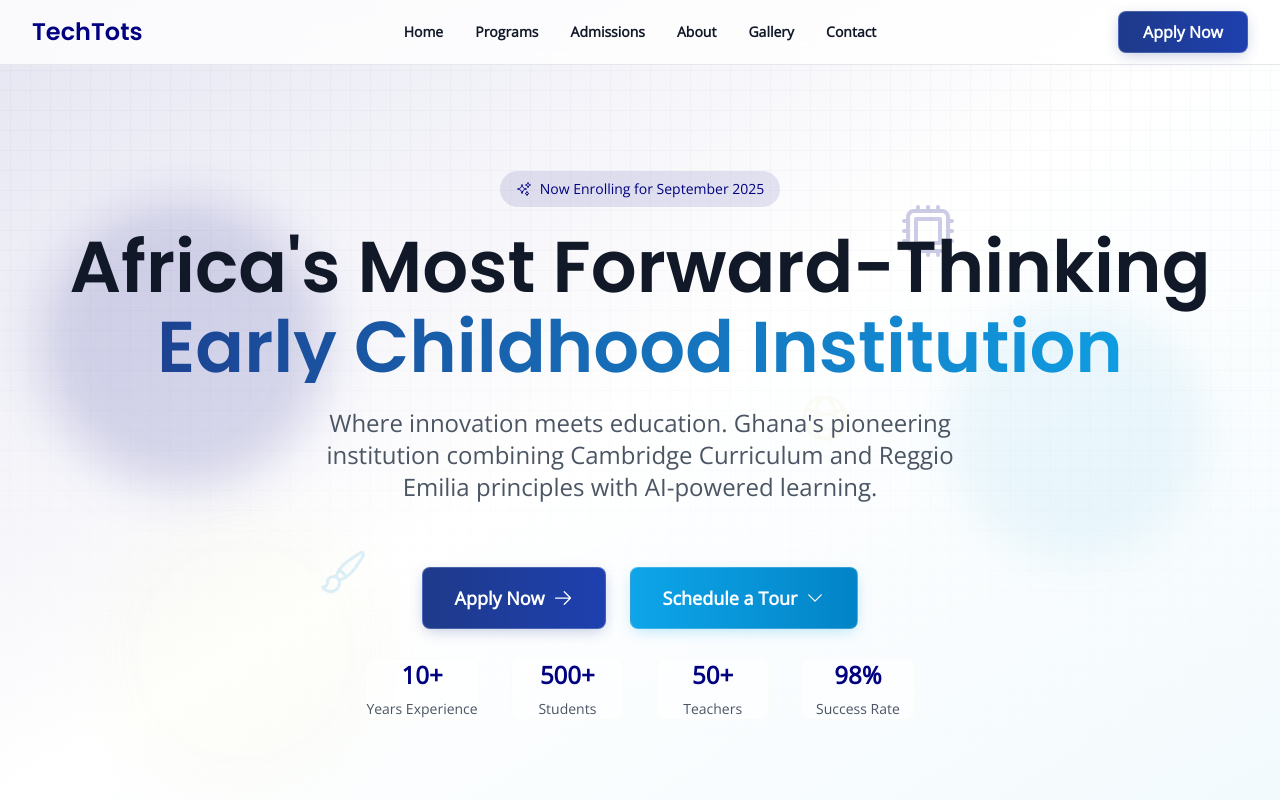
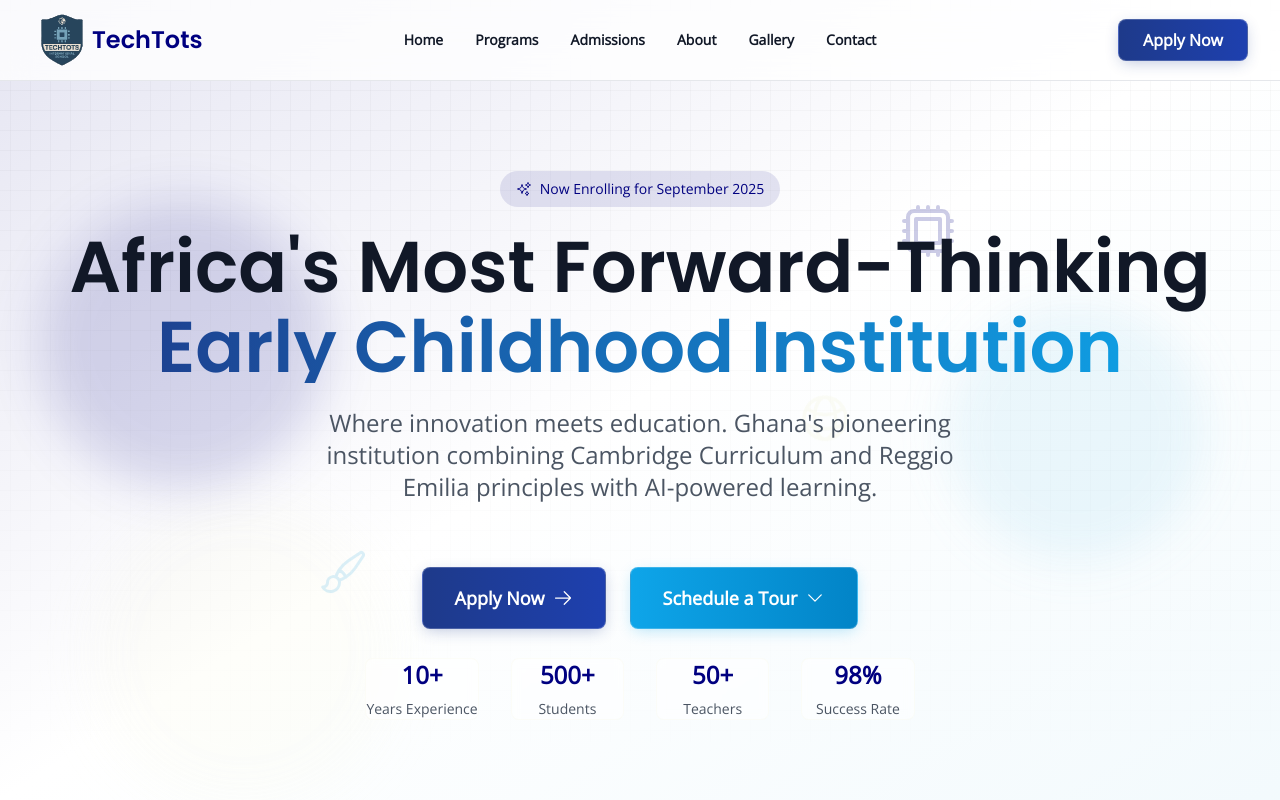
Before and after one commit to aurarich/techtots-web, a Next.js app: page / in a window 1280 px wide. Shown: the top 800 px of the page. Built offline with nearby package versions, Linux system fonts and the light colour scheme.

Commit message:
added logo to header

```diff
--- a/src/components/Navbar.tsx
+++ b/src/components/Navbar.tsx
@@ -3,6 +3,7 @@
 import { useState } from 'react';
 import Link from 'next/link';
 import { Bars3Icon, XMarkIcon } from '@heroicons/react/24/outline';
+import Image from 'next/image';
 
 const navigation = [
   { name: 'Home', href: '/' },
@@ -17,10 +18,11 @@ export default function Navbar() {
   const [mobileMenuOpen, setMobileMenuOpen] = useState(false);
 
   return (
-    <header className="fixed inset-x-0 top-0 z-50 border-b border-gray-200 bg-white/80 backdrop-blur-lg">
+    <header className="fixed inset-x-0 top-0 z-50 border-b border-gray-200 bg-white/80 backdrop-blur-lg py-2">
       <nav className="container px-4 mx-auto sm:px-6 lg:px-8" aria-label="Global">
         <div className="flex items-center justify-between h-16">
-          <div className="flex lg:flex-1">
+          <div className="flex lg:flex-1 items-center">
+            <Image src="/logo.svg" alt='Logo' width={60} height={60} />
             <Link href="/" className="-m-1.5 p-1.5">
               <span className="text-2xl font-bold font-heading text-primary">TechTots</span>
             </Link>
```
Also changed, not shown: public/logo.svg (added).
